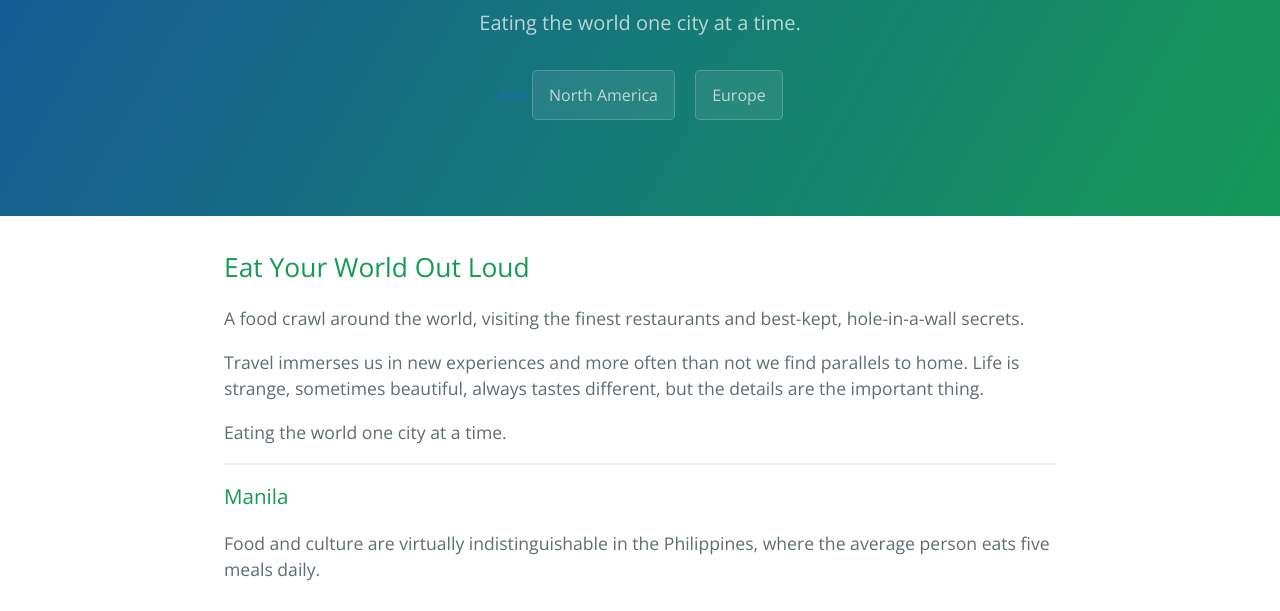
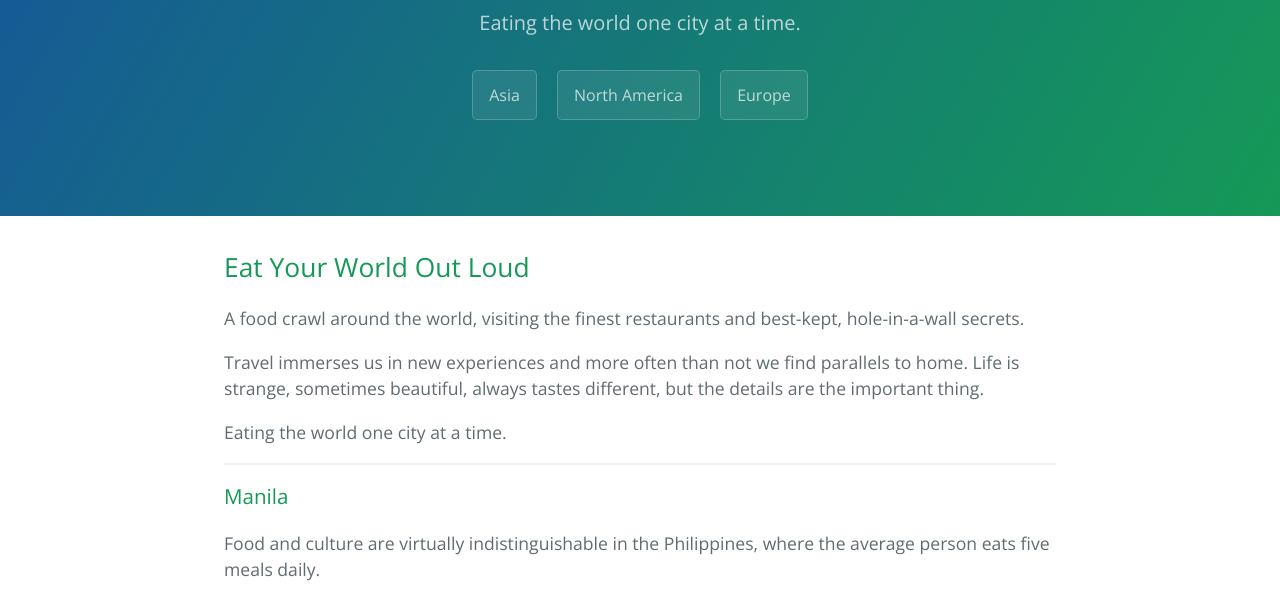
Before and after one commit to gabydi106/travel, a plain HTML site: page index.html in a window 1280 px wide. Shown: the part 167-778 px from the top of the page. Drawn offline with nearby package versions, Linux system fonts and the light colour scheme.

Commit message:
--fixed Asia btn

```diff
--- a/index.html
+++ b/index.html
@@ -13,7 +13,7 @@
     <section class="page-header">
       <h1 class="project-name">Destination: Eat</h1>
       <h2 class="project-tagline">Eating the world one city at a time.</h2>
-      <a href="#asia">Asia</a>
+      <a href="#asia" class = "btn">Asia</a>
       <a href="#nAmerica" class="btn">North America</a>
       <a href="#europe" class="btn">Europe</a>
     </section>
```
